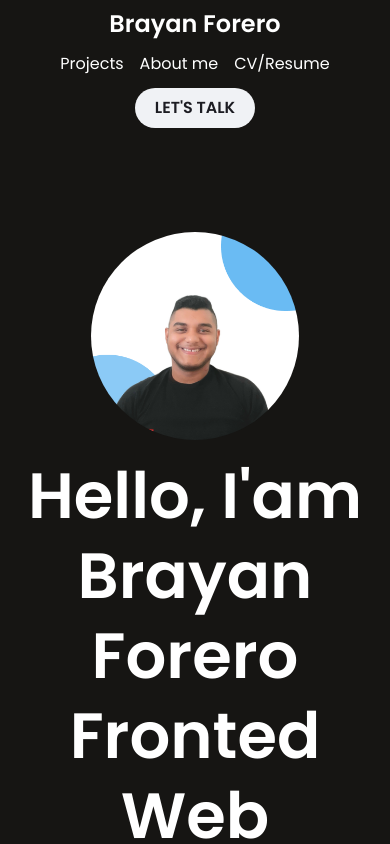
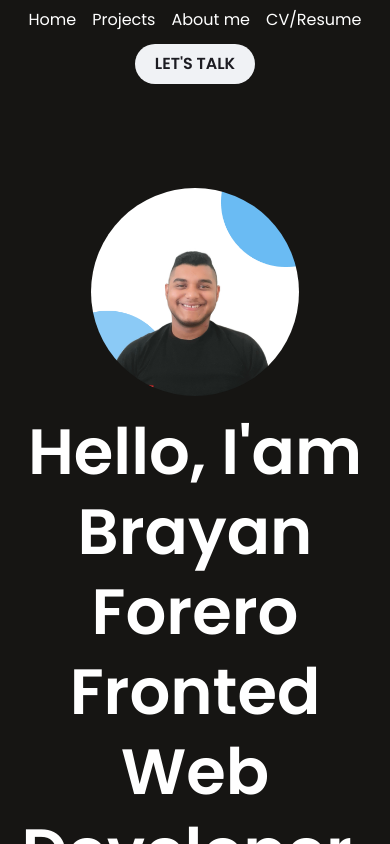
Before and after one commit to brayanforero/portfolio-me, a React (Vite) app: page / in a window 390 px wide. Built offline with nearby package versions, Linux system fonts and the light colour scheme.

Commit message:
feat(root): hidde logo when to be screen smalls

```diff
--- a/src/components/Header/index.css
+++ b/src/components/Header/index.css
@@ -6,7 +6,7 @@
   @apply flex flex-col h-full gap-3 lg:gap-0 lg:flex-row lg:justify-between lg:items-center;
 }
 .Header-logo {
-  @apply text-2xl text-center lg:text-left;
+  @apply hidden text-2xl text-center lg:block lg:text-left;
 }
 
 .Header-nav {
--- a/src/components/Header/index.tsx
+++ b/src/components/Header/index.tsx
@@ -8,6 +8,9 @@ function Header() {
         <h1 className="Header-logo">Brayan Forero</h1>
         <nav className="Header-nav">
           <ul className="Header-ul">
+            <li className="Header-li">
+              <a href="#">Home</a>
+            </li>
             <li className="Header-li">
               <a href="#">Projects</a>
             </li>
```
